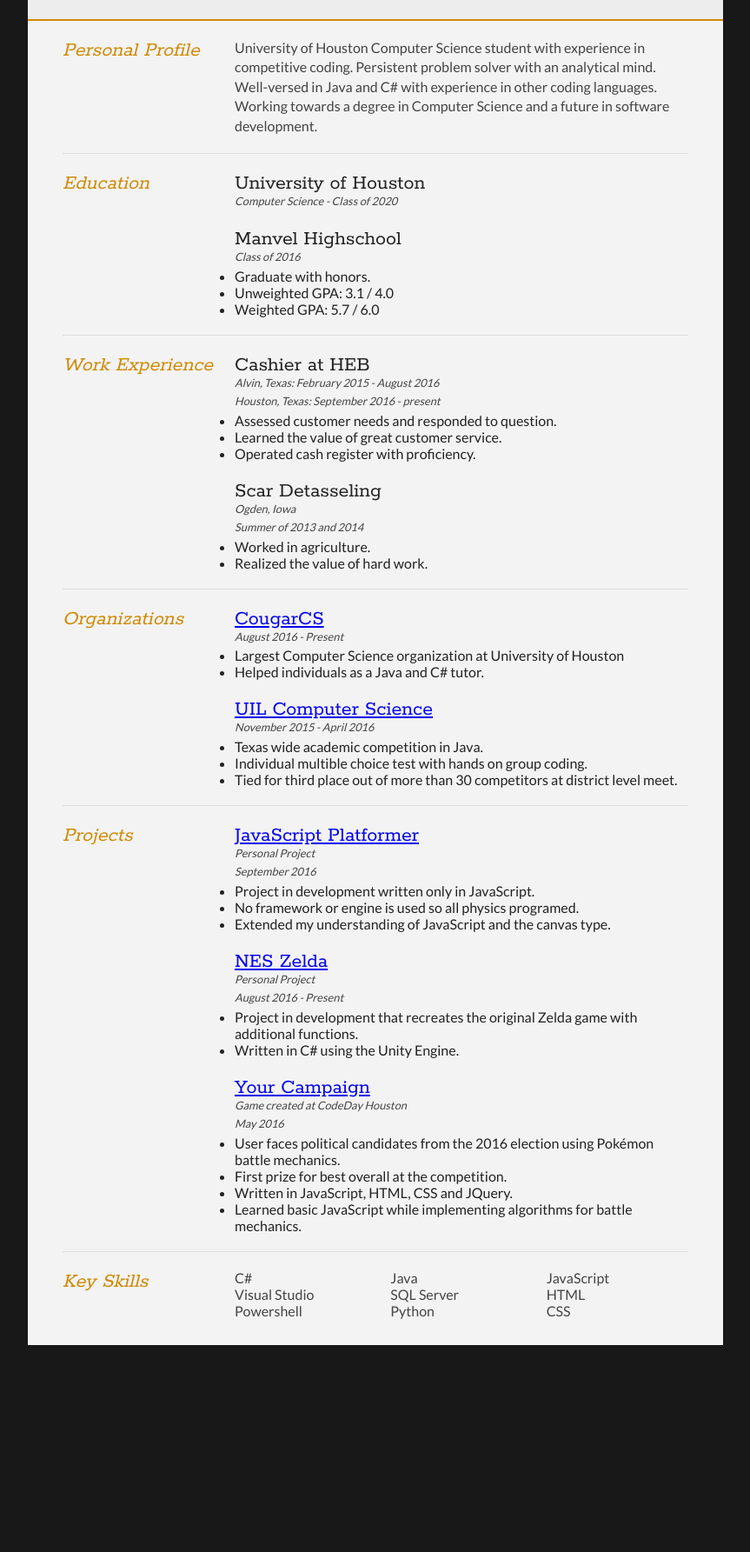
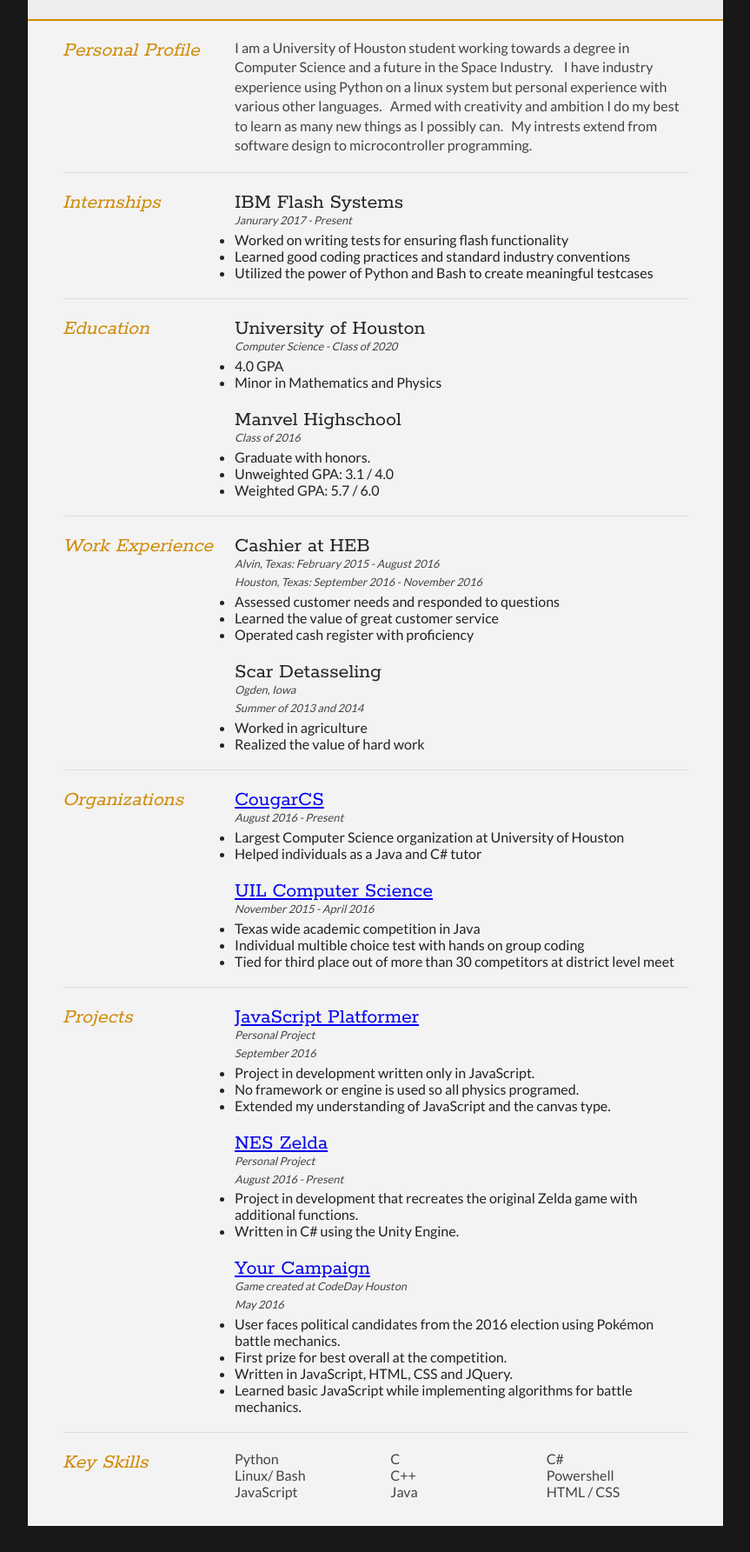
Before and after one commit to xylafur/website, a plain HTML site: page index.html in a window 1280 px wide. Shown: the part 226-2011 px from the top of the page at 87% size, without its empty margins (208-1071 px from the left). Before the commit the page ends 1803 px from the top, so only its background shows below. Drawn offline with Linux system fonts and the light colour scheme.

Commit message:
Just added some updates

```diff
--- a/index.html
+++ b/index.html
@@ -28,7 +28,7 @@
 
         <div id="name">
             <h1 class="quickFade delayTwo">James Kesley Richardson</h1>
-			<h2 class="quickFade delayThree">Developer</h2>
+            <h2 class="quickFade delayThree">Junior Software Engineer</h2>
         </div>
 
         <div id="contactDetails" class="quickFade delayFour">
@@ -50,9 +50,39 @@
                 </div>
 
                 <div class="sectionContent">
-					<p>University of Houston Computer Science student with experience in competitive coding.  Persistent problem solver with an analytical mind. Well-versed in Java and C# with experience in other coding languages.  Working towards a degree in Computer Science and a future in software development.</p>
+                    <p>I am a University of Houston student working towards a degree in
+                    Computer Science and a future in the Space Industry.
+                    &nbsp;&nbsp; I have industry experience using Python on a
+                    linux system but personal experience with various other
+                    languages.&nbsp;&nbsp;  Armed
+                    with creativity and ambition I do my best to learn as many
+                    new things as I possibly can.   &nbsp;&nbsp;My intrests extend from
+                    software design to microcontroller programming.</p>
                 </div>
             </article>
+            <div class="clear"></div>
+        </section>
+
+     <section>
+            <div class="sectionTitle">
+                <h1>Internships</h1>
+            </div>
+
+            <div class="sectionContent">
+        <article>
+
+                    <h2>IBM Flash Systems</h2>
+                    <p class="subDetails">Janurary 2017 - Present</p>
+
+          <ul>
+            <li>Worked on writing tests for ensuring flash functionality</li>
+            <li>Learned good coding practices and standard industry conventions</li>
+            <li>Utilized the power of Python and Bash to create meaningful
+            testcases</li>
+          </ul>
+                </article>
+        <p></p>
+            </div>
             <div class="clear"></div>
         </section>
 
@@ -67,6 +97,10 @@
 
                     <h2>University of Houston</h2>
                     <p class="subDetails">Computer Science - Class of 2020</p>
+                <ul>
+            <li>4.0 GPA</li>
+            <li>Minor in Mathematics and Physics</li>
+          </ul>
 
                 </article>
         <p></p>
@@ -94,11 +128,12 @@
                 <article>
                     <h2>Cashier at HEB</h2>
           <p class="subDetails">Alvin, Texas: February 2015 - August 2016</p>
-					<p class="subDetails">Houston, Texas: September 2016 - present</p>
+                    <p class="subDetails">Houston, Texas: September 2016 -
+                    November 2016</p>
                     <ul>
-            <li>Assessed customer needs and responded to question.</li>
-            <li>Learned the value of great customer service.</li>
-            <li>Operated cash register with proficiency.</li>
+            <li>Assessed customer needs and responded to questions</li>
+            <li>Learned the value of great customer service</li>
+            <li>Operated cash register with proficiency</li>
           </ul>
                 </article>
 
@@ -109,8 +144,8 @@
           <p class="subDetails">Ogden, Iowa</p>
                     <p class="subDetails">Summer of 2013 and 2014</p>
                     <ul>
-            <li>Worked in agriculture.</li>
-            <li>Realized the value of hard work.  </li>
+            <li>Worked in agriculture</li>
+            <li>Realized the value of hard work  </li>
           </ul>
                 </article>
 
@@ -133,7 +168,7 @@
         </p>
         <ul>
             <li>Largest Computer Science organization at University of Houston</li>
-          	<li>Helped individuals as a Java and C# tutor.</li>
+            <li>Helped individuals as a Java and C# tutor</li>
         </ul>
         </article>
         <p></p>
@@ -144,9 +179,9 @@
               November 2015 - April 2016
         </p>
         <ul>
-          <li>Texas wide academic competition in Java.</li>
-          <li>Individual multible choice test with hands on group coding.</li>
-          <li>Tied for third place out of more than 30 competitors at district level meet.</li>
+          <li>Texas wide academic competition in Java</li>
+          <li>Individual multible choice test with hands on group coding</li>
+          <li>Tied for third place out of more than 30 competitors at district level meet</li>
         </ul>
         </article>
         <p></p>
@@ -216,15 +251,15 @@
 
             <div class="sectionContent">
                 <ul class="keySkills">
+                    <li>Python</li>
+                    <li>Linux/ Bash</li>
+                    <li>JavaScript</li>
+                    <li>C</li>
+                    <li>C++</li>
+                    <li>Java</li>
                     <li>C#</li>
-					<li>Visual Studio</li>
                     <li>Powershell</li>
-					<li>Java</li>
-					<li>SQL Server</li>
-					<li>Python</li>
-					<li>JavaScript</li>
-					<li>HTML</li>
-					<li>CSS</li>
+                    <li>HTML / CSS</li>
                 </ul>
             </div>
             <div class="clear"></div>
```
Lines whose indentation alone changed are shown as unchanged.
